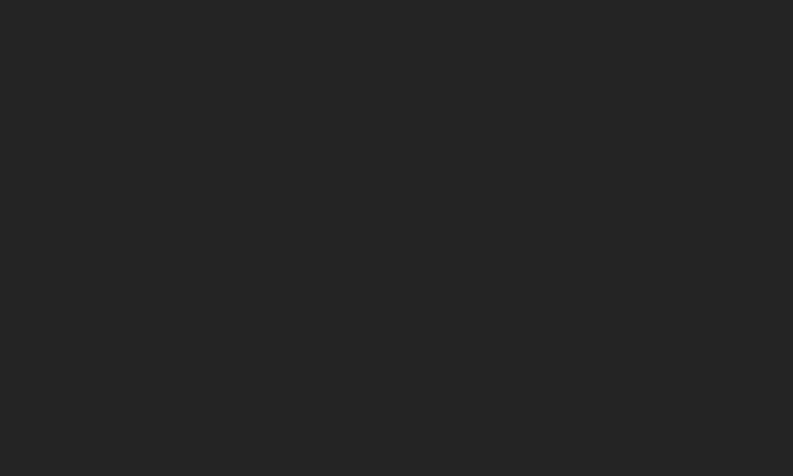
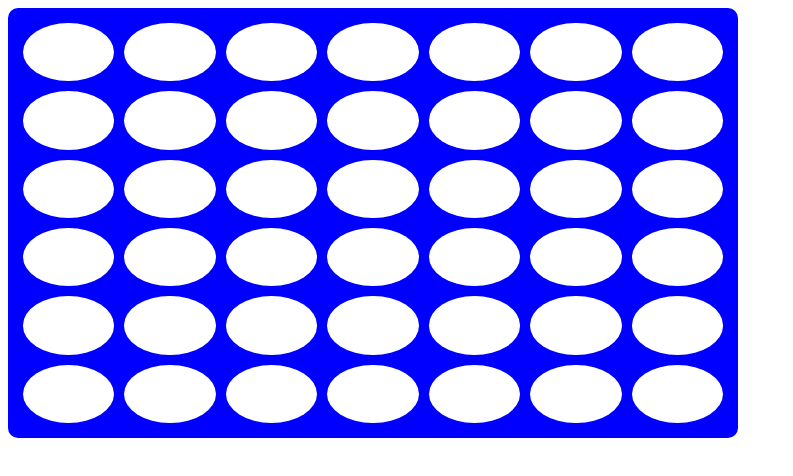
Before and after one commit to J0EYWEB/game-project-connect-four, a website built with Vite: page game-project-connect-four/index.html in a window 1280 px wide. Shown: the whole page, without its empty margins (0-793 px from the left). Built offline with nearby package versions, Linux system fonts and the light colour scheme.

Commit message:
Game board and individual cells added to indx.HTML. Game board and cells basic styling added to game-board.scss

```diff
--- a/game-project-connect-four/index.html
+++ b/game-project-connect-four/index.html
@@ -7,7 +7,56 @@
     <title>Connect 4 Game</title>
   </head>
   <body>
-    <div id="app"></div>
     <script type="module" src="/src/main.ts"></script>
+
+
+    <div class="game-board">
+      <div class="game-board__cell game-board__cell--background"></div>
+      <div class="game-board__cell game-board__cell--background"></div>
+      <div class="game-board__cell game-board__cell--background"></div>
+      <div class="game-board__cell game-board__cell--background"></div>
+      <div class="game-board__cell game-board__cell--background"></div>
+      <div class="game-board__cell game-board__cell--background"></div>
+      <div class="game-board__cell game-board__cell--background"></div>
+      <div class="game-board__cell game-board__cell--background"></div>
+      <div class="game-board__cell game-board__cell--background"></div>
+      <div class="game-board__cell game-board__cell--background"></div>
+      <div class="game-board__cell game-board__cell--background"></div>
+      <div class="game-board__cell game-board__cell--background"></div>
+      <div class="game-board__cell game-board__cell--background"></div>
+      <div class="game-board__cell game-board__cell--background"></div>
+      <div class="game-board__cell game-board__cell--background"></div>
+      <div class="game-board__cell game-board__cell--background"></div>
+      <div class="game-board__cell game-board__cell--background"></div>
+      <div class="game-board__cell game-board__cell--background"></div>
+      <div class="game-board__cell game-board__cell--background"></div>
+      <div class="game-board__cell game-board__cell--background"></div>
+      <div class="game-board__cell game-board__cell--background"></div>
+      <div class="game-board__cell game-board__cell--background"></div>
+      <div class="game-board__cell game-board__cell--background"></div>
+      <div class="game-board__cell game-board__cell--background"></div>
+      <div class="game-board__cell game-board__cell--background"></div>
+      <div class="game-board__cell game-board__cell--background"></div>
+      <div class="game-board__cell game-board__cell--background"></div>
+      <div class="game-board__cell game-board__cell--background"></div>
+      <div class="game-board__cell game-board__cell--background"></div>
+      <div class="game-board__cell game-board__cell--background"></div>
+      <div class="game-board__cell game-board__cell--background"></div>
+      <div class="game-board__cell game-board__cell--background"></div>
+      <div class="game-board__cell game-board__cell--background"></div>
+      <div class="game-board__cell game-board__cell--background"></div>
+      <div class="game-board__cell game-board__cell--background"></div>
+      <div class="game-board__cell game-board__cell--background"></div>
+      <div class="game-board__cell game-board__cell--background"></div>
+      <div class="game-board__cell game-board__cell--background"></div>
+      <div class="game-board__cell game-board__cell--background"></div>
+      <div class="game-board__cell game-board__cell--background"></div>
+      <div class="game-board__cell game-board__cell--background"></div>
+      <div class="game-board__cell game-board__cell--background"></div>
+    </div>
+
+
+
+
   </body>
 </html>
--- /dev/null
+++ b/game-project-connect-four/src/styles/game-board.scss
@@ -0,0 +1,20 @@
+.game-board {
+    width: 700px;
+    padding: 15px;
+    height: 400px;
+    background-color: blue;
+    display: grid;
+    grid-template-columns: repeat(7, 1fr);
+    grid-template-rows: repeat(6, 1fr);
+    gap: 10px;
+    border-radius: 10px;
+
+    &__cell {
+        color:white;
+        border-radius: 50%;
+
+        &--background {
+            background-color: white;
+        }
+    }
+}
--- /dev/null
+++ b/game-project-connect-four/src/styles/style.scss
@@ -0,0 +1 @@
+@import './game-board.scss';
```
Also changed, not shown: game-project-connect-four/README.txt, game-project-connect-four/src/style.css, 1 other file.
